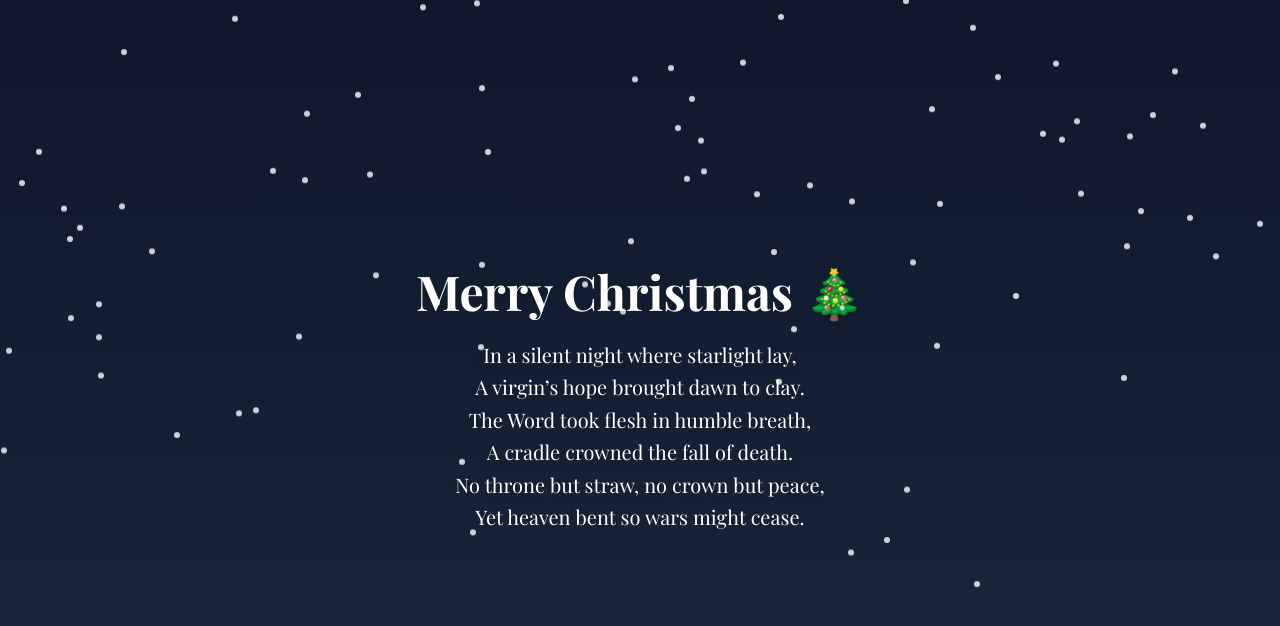
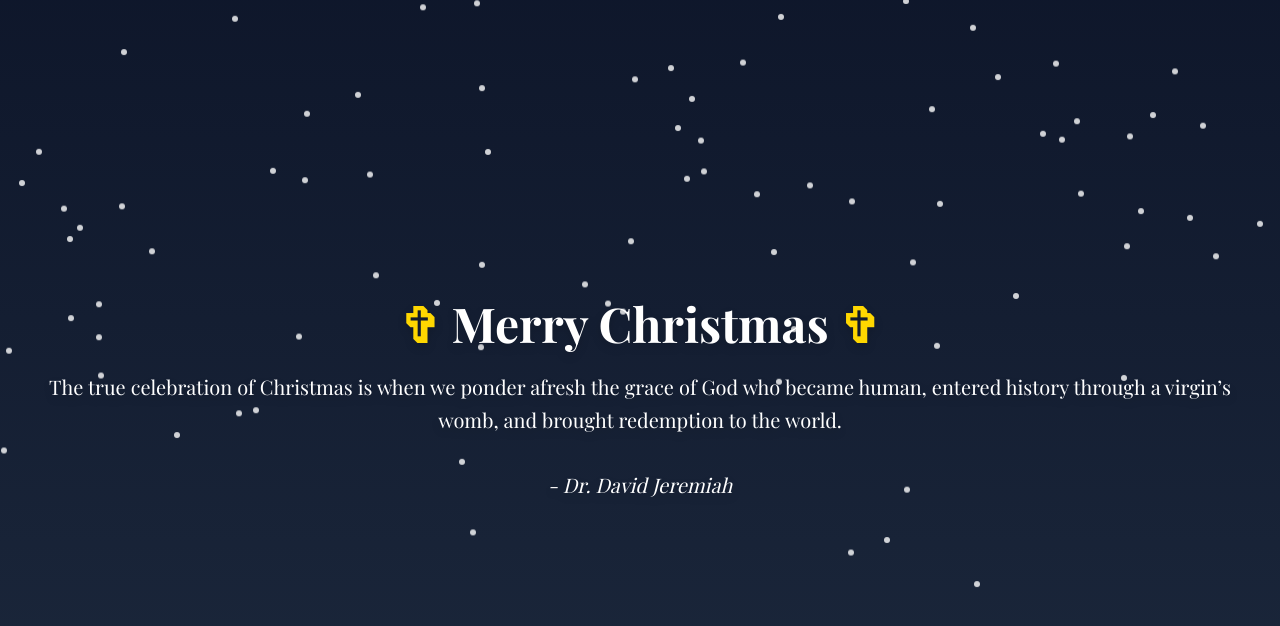
Before and after one commit to cw-roy/merry-christmas, a Next.js app: page / in a window 1280 px wide. Shown: the top 626 px of the page. Built offline with nearby package versions, Linux system fonts and the light colour scheme; a web font is replaced by a local one.

Commit message:
Change text

```diff
--- a/app/page.tsx
+++ b/app/page.tsx
@@ -12,15 +12,12 @@ export default function Home() {
       <Snow />
 
       <h1 className="z-10 text-white text-5xl font-bold text-center drop-shadow-lg px-6">
-        Merry Christmas 🎄
+        <span style={{ color: 'gold' }}>✞</span> Merry Christmas <span style={{ color: 'gold' }}>✞</span>
         <br />
         <span className="text-xl font-normal block mt-6 leading-relaxed">
-          In a silent night where starlight lay,<br />
-          A virgin’s hope brought dawn to clay.<br />
-          The Word took flesh in humble breath,<br />
-          A cradle crowned the fall of death.<br />
-          No throne but straw, no crown but peace,<br />
-          Yet heaven bent so wars might cease.
+          The true celebration of Christmas is when we ponder afresh the grace of God who became human, entered history through a virgin&rsquo;s womb, and brought redemption to the world.<br />
+          <br />
+          <i>- Dr. David Jeremiah</i><br />
         </span>
       </h1>
     </main>
```
